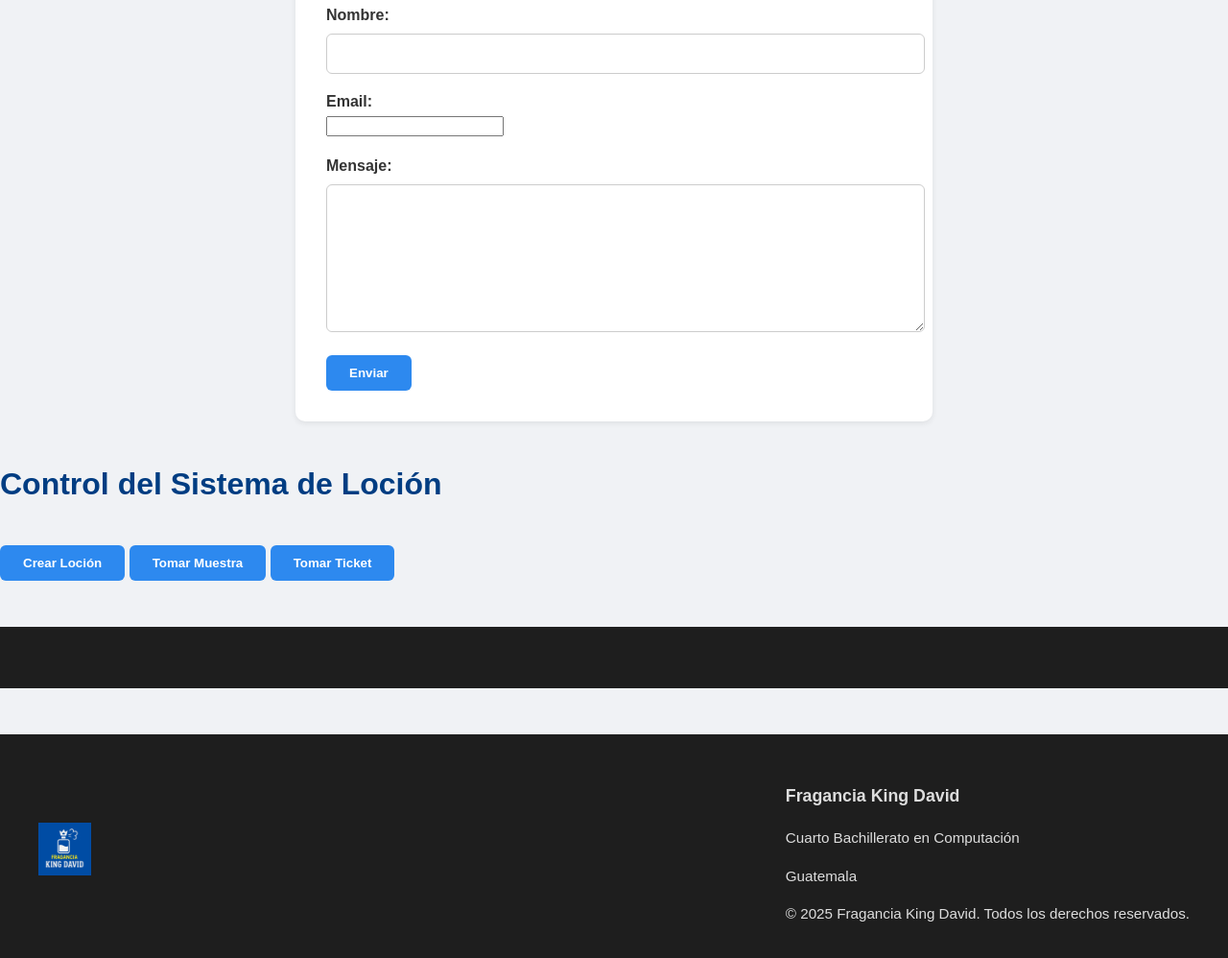
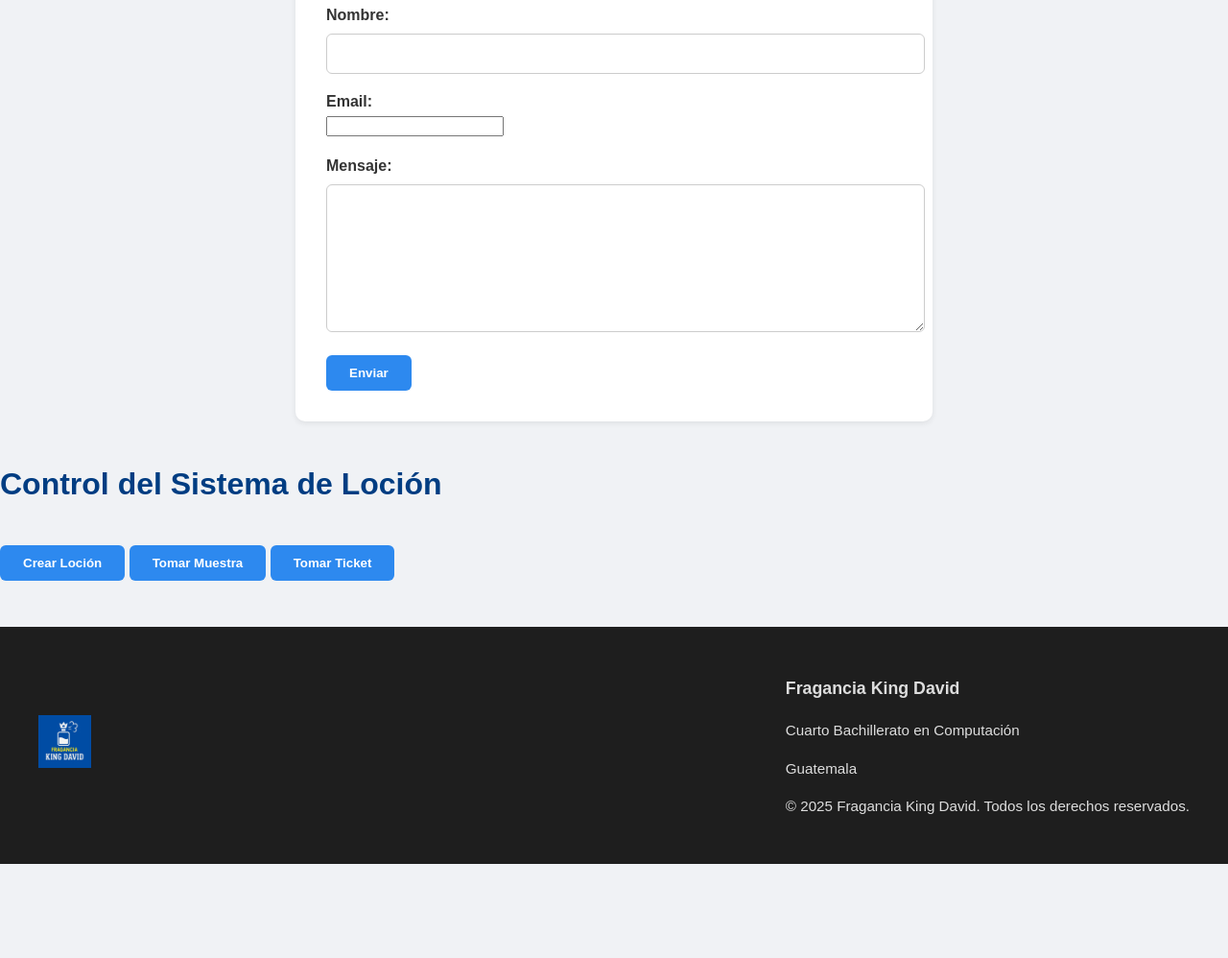
Before and after one commit to emmanuellima64/perfumeria-web, a plain HTML site: page index.html in a window 1280 px wide. Shown: the part 1119-2117 px from the top of the page at 96% size. After the commit the page ends 2019 px from the top, so only its background shows below. Drawn offline with Linux system fonts and the light colour scheme; some packages are replaced by stand-ins of ours; no server answers; a script that the page names is missing.

Commit message:
Quitar footer 2

```diff
--- a/index.html
+++ b/index.html
@@ -188,8 +188,6 @@
     }
   </script>
 
-  <footer class="site-footer">
-
   </main>
 
   <footer class="site-footer">
```
